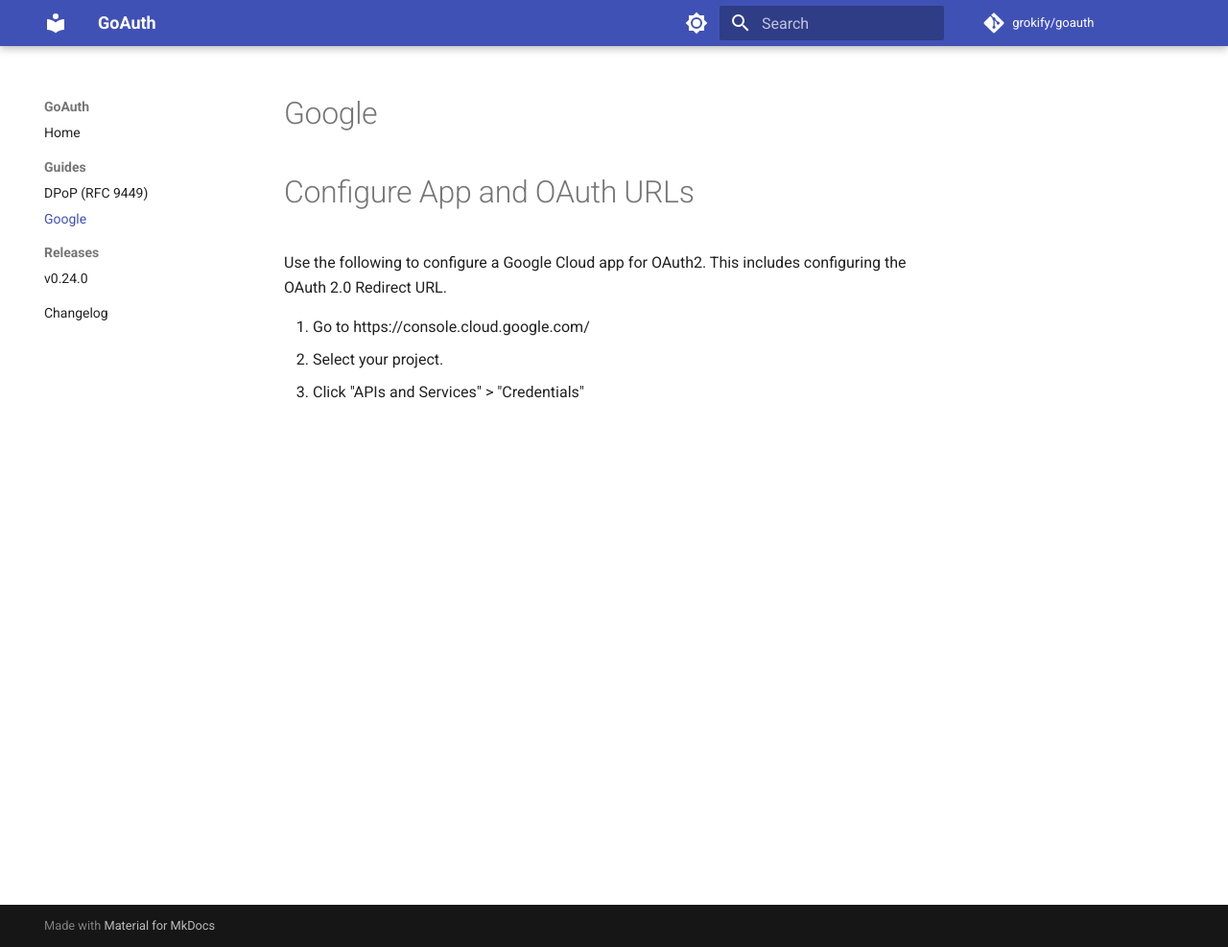
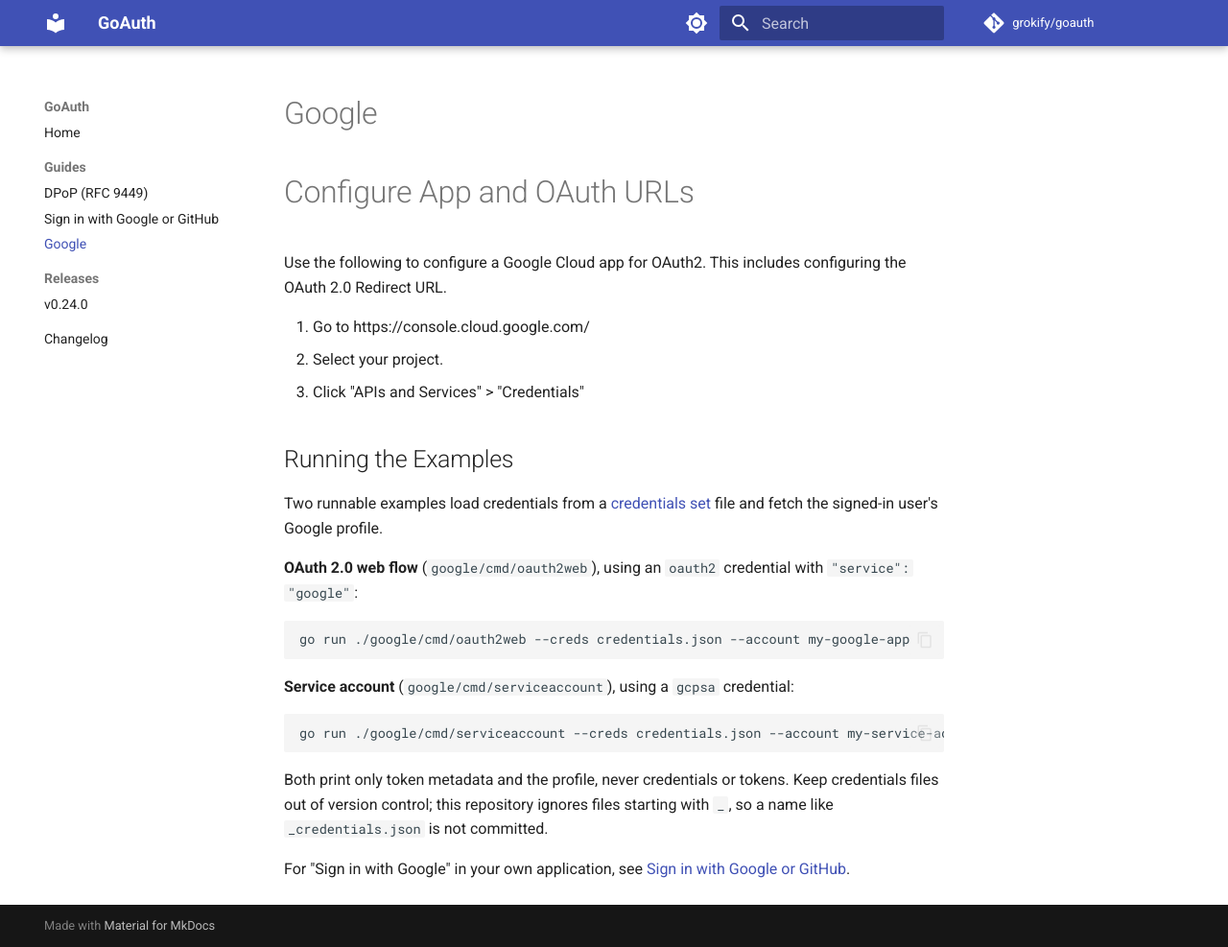
Before and after one commit to grokify/goauth, an MkDocs documentation site: the page built from docs/google.md, in a window 1280 px wide and 987 px high. Shown: the whole window at 96% size. Built offline with MkDocs 1.6.1 and Material for MkDocs 9.7.7, drawn with Linux system fonts in a browser that asks for light colours; comment, search, counter and statistics services are not loaded.

Commit message:
docs: add Sign in with Google or GitHub guide and update README
Add a providers guide covering code exchange, GitHub email handling,
token-based fetches, and errors. Document running the Google examples.
In the README, add the providers and dpop packages, correct the goauth
CLI flags, fold in the authenticated-request usage, and add jwt_parse.

Co-Authored-By: Claude Opus 5.5 <noreply@anthropic.com>

````diff
--- a/docs/google.md
+++ b/docs/google.md
@@ -7,3 +7,28 @@ Use the following to configure a Google Cloud app for OAuth2. This includes conf
 1. Go to https://console.cloud.google.com/
 1. Select your project.
 1. Click "APIs and Services" > "Credentials"
+
+## Running the Examples
+
+Two runnable examples load credentials from a [credentials set](https://github.com/grokify/goauth#credentials-set-multiple-accounts)
+file and fetch the signed-in user's Google profile.
+
+**OAuth 2.0 web flow** (`google/cmd/oauth2web`), using an `oauth2` credential
+with `"service": "google"`:
+
+```bash
+go run ./google/cmd/oauth2web --creds credentials.json --account my-google-app
+```
+
+**Service account** (`google/cmd/serviceaccount`), using a `gcpsa` credential:
+
+```bash
+go run ./google/cmd/serviceaccount --creds credentials.json --account my-service-account
+```
+
+Both print only token metadata and the profile, never credentials or tokens.
+Keep credentials files out of version control; this repository ignores files
+starting with `_`, so a name like `_credentials.json` is not committed.
+
+For "Sign in with Google" in your own application, see
+[Sign in with Google or GitHub](guides/login-providers.md).
--- a/mkdocs.yml
+++ b/mkdocs.yml
@@ -40,6 +40,7 @@ nav:
   - Home: index.md
   - Guides:
       - DPoP (RFC 9449): guides/dpop.md
+      - Sign in with Google or GitHub: guides/login-providers.md
       - Google: google.md
   - Releases:
       - v0.24.0: releases/v0.24.0.md
````
Also changed, not shown: README.md (+36 -5 lines), docs/guides/login-providers.md (added, +110 -0 lines).
